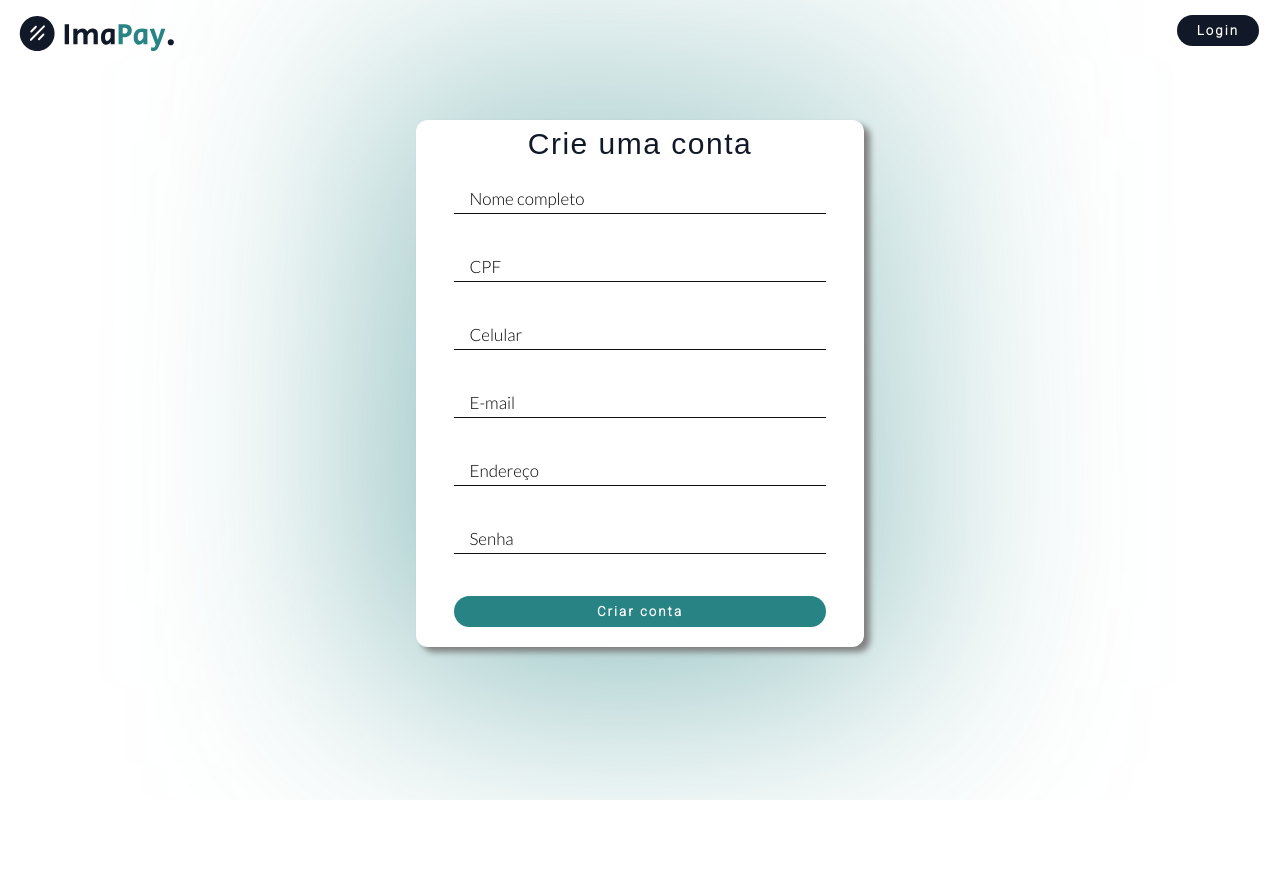
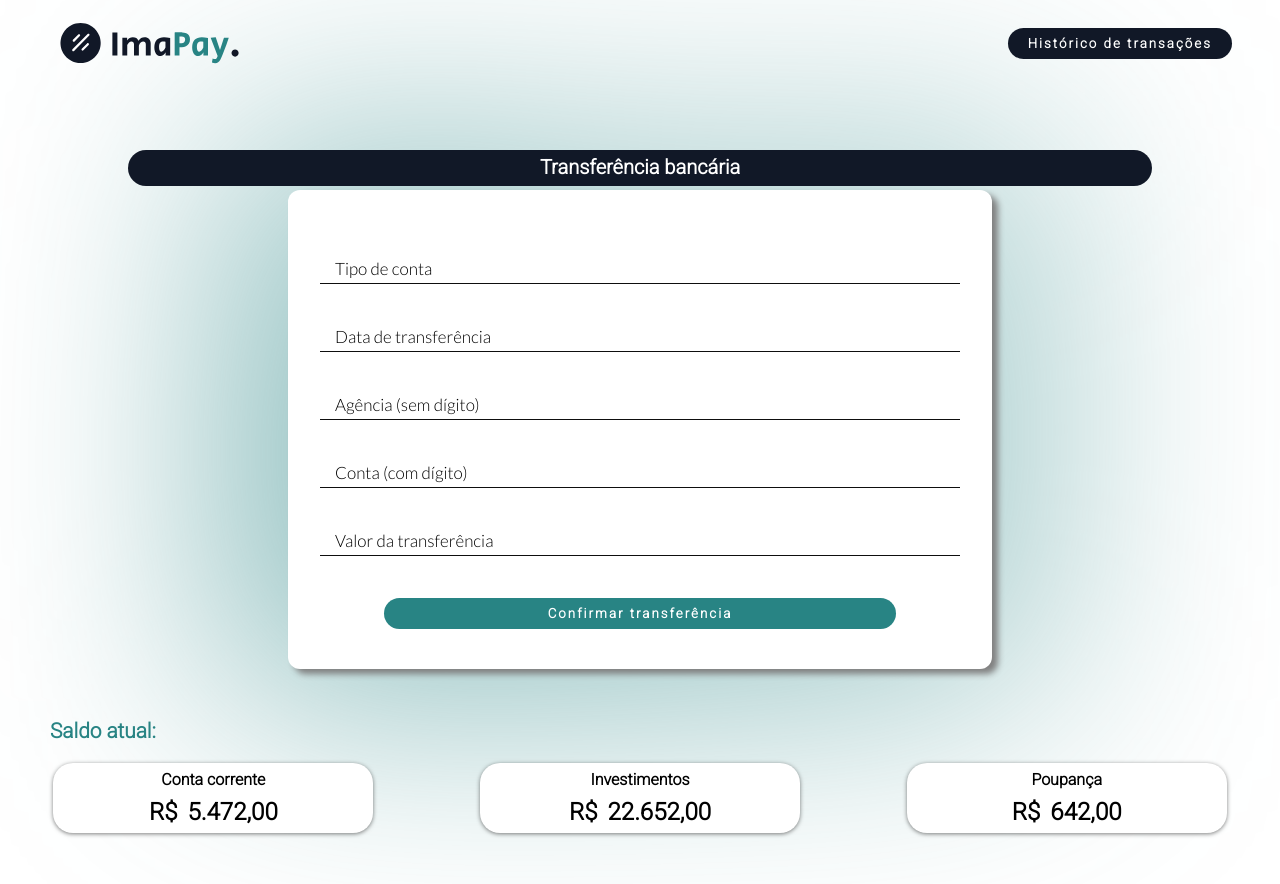
Before and after one commit to MateusNhoato/ImaPay, a React (Vite) app in the folder react/: page / in a window 1280 px wide. Shown: the top 884 px of the page. Before the commit the page ends 800 px from the top, so only its background shows below. Built offline with nearby package versions, Linux system fonts and the light colour scheme; a web font is replaced by a local one.

Commit message:
add transfer-page

```diff
--- a/react/src/App.css
+++ b/react/src/App.css
@@ -83,6 +83,7 @@ h2.title-investments {
     font-size: 18px;
 }
 
+
 .img-logo-box {
     width: fit-content;
     margin: -5px 0 0 9px;
@@ -92,3 +93,12 @@ h2.title-investments {
 .img-logo-box img {
     width: 205px;
 }
+
+.salto-atual {
+    font-family: 'Roboto', sans-serif ;
+    font-size: 1.3em;
+    font-weight: bold;
+    color: var(--secondary-color);
+    margin: 50px 50px -40px;
+
+}
--- a/react/src/App.jsx
+++ b/react/src/App.jsx
@@ -9,6 +9,7 @@ import Button from './components/Button/Button'
 import TermsAndConditions from './components/TermsAndConditions/TermsAndConditions'
 import BalancePage from './pages/balance_page'
 import Register from './pages/register'
+import TransferPage from './pages/transfer_page/TransferPage'
 
 function App() {
 const alertButton = () => {
@@ -23,7 +24,9 @@ const items = [<Button key="1" label="Cadastre-se" backgroundColor={"var(--secon
 
       {/* <BalancePage /> */}
 
-      <Register />
+      {/* <Register /> */}
+
+      <TransferPage />
 
     </>
   )
--- a/react/src/components/Form/Form.css
+++ b/react/src/components/Form/Form.css
@@ -3,7 +3,7 @@
     display: flex;
     justify-content: center;
     margin: 74px auto 15px auto;
-    width: 35%;
+    width: 55%;
 }
 
 .form-gradient {
@@ -38,10 +38,12 @@ form div .button{
 .form-container-h2{
     position: absolute;
     width: 365px;
-    height: 56px;
+    height: 30px;
     left: 570px;
     top: 65px;
-    font-family:'arial';
+    display: flex;
+    justify-content: center;
+    font-family:'arial', sans-serif;
     font-style: normal;
     font-weight: 400;
     font-size: 30px;
--- a/react/src/components/Form/Form.jsx
+++ b/react/src/components/Form/Form.jsx
@@ -13,6 +13,7 @@ const Form = ({title, children, buttonFunction, buttonValue, lowLinkValue, lowLi
                  <h2 className='form-container-h2'>{title}</h2>
                     <form>
                         {children}
+                        <div style={{display: "flex", "justify-content": "center"}}>
                             <Button
                                 onClick={buttonFunction}
                                 label={buttonValue}
@@ -21,6 +22,7 @@ const Form = ({title, children, buttonFunction, buttonValue, lowLinkValue, lowLi
                                 hoverColor={BTN_HOVER_COLOR}
                                 leaveColor={BTN_COLOR}
                             />
+                        </div>
                         <div>
 
                         <a className='low-link' href={lowLinkRef}>{lowLinkValue}</a>
--- a/react/src/components/InfoCardComponent/InfoCardComponent.jsx
+++ b/react/src/components/InfoCardComponent/InfoCardComponent.jsx
@@ -3,7 +3,7 @@ import './InfoCardComponent.css';
 
 const InfoCardComponent = (props) => {
     return (
-        <div>
+        <div className="infoCardComponent">
             <div className="infoCard">
                 <p className="infoCardTitle">{props.title}</p>
                 <div className='InfoCardText'>
--- a/react/src/components/Input/Input.css
+++ b/react/src/components/Input/Input.css
@@ -1,5 +1,6 @@
 .form-data {
-    width: 29vw;
+    width: 50vw;
+    max-width: 50vw;
     border: 0;
     padding: 5px;
     margin-bottom: 42px;
--- a/react/src/components/NavBar/NavBar.css
+++ b/react/src/components/NavBar/NavBar.css
@@ -1,6 +1,7 @@
 .nav {
     display:flex;
     justify-content: space-between;
+    margin-top: 1em;
     margin-bottom: 5em;
     align-items: center;
     gap: 1em;
--- /dev/null
+++ b/react/src/pages/transfer_page/TransferPage.css
@@ -0,0 +1,23 @@
+.transfer-container+.form-box {
+    box-shadow: 0;
+}
+
+.transfer-div {
+    display: flex;
+    justify-content: center;
+    margin-bottom: -70px;
+}
+
+.transfer-title {
+    font-family:'Roboto', sans-serif;
+    font-weight: 600;
+    font-size: 20px;
+    line-height: 35px;
+    color: #fff;
+    border-radius: 50px;
+    width: 80%;
+    height: 1.8em;
+    display: flex;
+    justify-content: center;
+    background-color: var(--primary-color);
+}
--- /dev/null
+++ b/react/src/pages/transfer_page/TransferPage.jsx
@@ -0,0 +1,65 @@
+import React from 'react';
+
+import Button from '../../components/Button/Button';
+import Form from '../../components/Form/Form';
+import Input from '../../components/Input/Input';
+import InfoCardComponent from '../../components/InfoCardComponent/InfoCardComponent';
+import NavBar from '../../components/NavBar/NavBar';
+
+import '../../App.css';
+import './TransferPage.css'
+
+const TransferPage = () => {
+
+    const items = [<Button
+        label={'Histórico de transações'}
+        width={''}
+        backgroundColor={'#111827'}
+        click={() => {alert('Histórico de transações')}}
+        hoverColor={'var(--secondary-color)'}
+        leaveColor={'var(--primary-color)'}
+    />];
+
+    return (
+        <div>
+            <NavBar items={items} />
+
+            <div className="transfer-container">
+                <div className="transfer-div">
+                    <div className="transfer-title">Transferência bancária</div>
+                </div>
+                <Form
+                    // title={<div className="transfer-title">Transferência bancária</div>}
+                    buttonValue={'Confirmar transferência'}
+                    buttonWidth={'80%'}
+                    click={() => {}}
+                    hoverColor={'#111827'}
+                    leaveColor={'#288484'}
+                >
+                    <Input>Tipo de conta</Input>
+                    <Input>Data de transferência</Input>
+                    <Input>Agência (sem dígito)</Input>
+                    <Input>Conta (com dígito)</Input>
+                    <Input>Valor da transferência</Input>
+                </Form>
+            </div>
+            <p className='salto-atual'> Saldo atual: </p>
+            <div className="infoCardComponent">
+                <InfoCardComponent
+                    title="Conta corrente"
+                    value="5.472,00"
+                />
+                <InfoCardComponent
+                    title="Investimentos"
+                    value="22.652,00"
+                />
+                <InfoCardComponent
+                    title="Poupança"
+                    value="642,00"
+                />
+            </div>
+        </div>
+    )
+};
+
+export default TransferPage;
```
Lines whose indentation alone changed are shown as unchanged.
